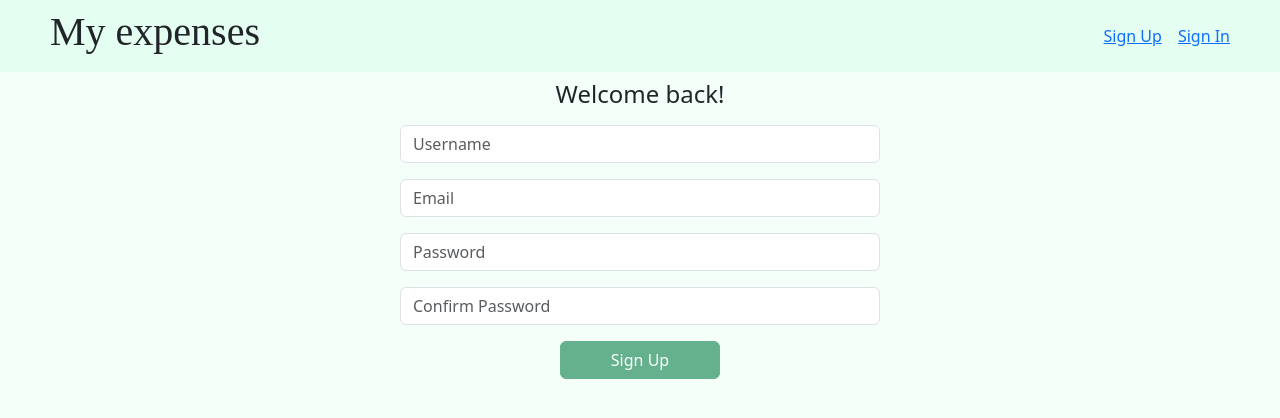
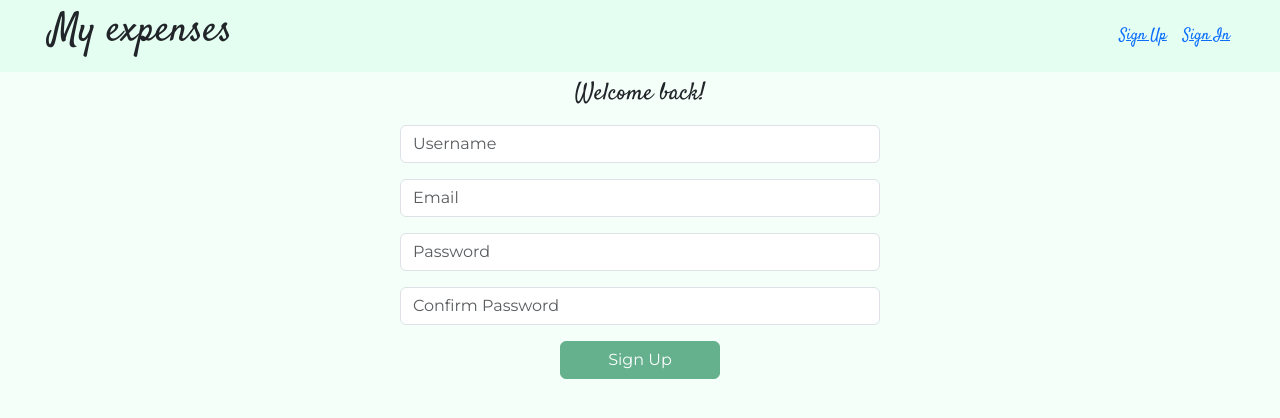
Before and after one commit to kand7dev/expenses_front, a React (Create React App) app: page /signup in a window 1280 px wide. Shown: the top 418 px of the page. Built offline with nearby package versions, Linux system fonts and the light colour scheme.

Commit message:
add Satisfy and Montserrat fonts accordingly

```diff
--- a/public/index.html
+++ b/public/index.html
@@ -24,9 +24,22 @@
       work correctly both with client-side routing and a non-root public URL.
       Learn how to configure a non-root public URL by running `npm run build`.
     -->
+    <!-- Fonts -->
+    <link rel="preconnect" href="https://fonts.googleapis.com" />
+    <link rel="preconnect" href="https://fonts.gstatic.com" crossorigin />
+    <link
+      href="https://fonts.googleapis.com/css2?family=Inter:wght@100..900&family=Satisfy&display=swap"
+      rel="stylesheet"
+    />
+    <link rel="preconnect" href="https://fonts.googleapis.com" />
+    <link rel="preconnect" href="https://fonts.gstatic.com" crossorigin />
+    <link
+      href="https://fonts.googleapis.com/css2?family=Inter:wght@100..900&family=Montserrat:ital,wght@0,100..900;1,100..900&family=Satisfy&display=swap"
+      rel="stylesheet"
+    />
     <title>Expenses Application</title>
   </head>
-  <body style="background-color: #F5FFFA;">
+  <body style="background-color: #f5fffa">
     <noscript>You need to enable JavaScript to run this app.</noscript>
     <div id="root"></div>
     <!--
--- a/src/components/HomePage.js
+++ b/src/components/HomePage.js
@@ -3,7 +3,7 @@ import ExpenseForm from "./ExpenseForm";
 import { ToastContainer } from "react-toastify";
 
 const HomePage = () => (
-    <div style={{ width: "60%", margin: "auto" }}>
+    <div style={{ width: "60%", margin: "auto", fontFamily: "Montserrat" }}>
         <ToastContainer />
         <h3>New Expense</h3>
         <ExpenseForm />
--- a/src/components/NavBar.js
+++ b/src/components/NavBar.js
@@ -8,16 +8,16 @@ const Navbar = () => {
     const dispatch = useDispatch();
 
     return <Nav className="navbar" style={{ backgroundColor: "#e4fff2" }}>
-        <h1 style={{ fontFamily: "Brush Script MT, cursive", marginLeft: "50px" }}>My expenses</h1>
+        <h1 style={{ fontFamily: "Satisfy", marginLeft: "50px" }}>My expenses</h1>
         {
             isLoggedIn
                 ?
-                <div style={{ display: "flex", alignItems: "center" }}>
+                <div style={{ display: "flex", alignItems: "center", fontFamily: "Satisfy" }}>
                     <NavLink style={{ marginLeft: "1rem" }} variant="link" to="/">Home</NavLink>
                     <NavLink style={{ marginLeft: "1rem" }} variant="link" to="/statistics">Statistics</NavLink>
                     <Button variant="link" href="/signin" onClick={() => dispatch(logout())}>Logout</Button>
                 </div>
-                : <div style={{ display: "flex", marginRight: "50px" }}>
+                : <div style={{ display: "flex", marginRight: "50px", fontFamily: "Satisfy" }}>
                     <NavLink to="/signup">Sign Up</NavLink>
                     <NavLink to="/signin" style={{ marginLeft: "1rem" }}>Sign In</NavLink>
                 </div>
--- a/src/components/SignInPage.js
+++ b/src/components/SignInPage.js
@@ -12,13 +12,13 @@ const SignInPage = () => {
     const dispatch = useDispatch();
 
     return (
-        <div style={{ width: "30rem", margin: "auto", paddingTop: "8px" }}>
+        <div style={{ width: "30rem", margin: "auto", paddingTop: "8px", fontFamily: "Montserrat" }}>
             <ToastContainer />
             <Form onSubmit={event => {
                 event.preventDefault();
                 SignIn(dispatch, { username, password })
             }}>
-                <h4 style={{ textAlign: "center" }}>Welcome back!</h4>
+                <h4 style={{ textAlign: "center", fontFamily: "Satisfy" }}>Welcome back!</h4>
                 <InputGroup className="mb-3" style={{ marginTop: "1rem" }}>
                     <FormControl placeholder="Username" onChange={event => setUsername(event.target.value)}></FormControl>
                 </InputGroup>
--- a/src/components/SignUpPage.js
+++ b/src/components/SignUpPage.js
@@ -13,13 +13,13 @@ const SignUpPage = () => {
     const [confirmPassword, setConfirmPassword] = useState("");
     const dispatch = useDispatch();
 
-    return (<div style={{ width: "30rem", margin: "auto", paddingTop: "8px" }}>
+    return (<div style={{ width: "30rem", margin: "auto", paddingTop: "8px", fontFamily: "Montserrat" }}>
         <ToastContainer />
         <Form onSubmit={event => {
             event.preventDefault();
             SignUp(dispatch, { username, email, password })
         }}>
-            <h4 style={{ textAlign: "center" }}>Welcome back!</h4>
+            <h4 style={{ textAlign: "center", fontFamily: "Satisfy" }}>Welcome back!</h4>
             <InputGroup className="mb-3" style={{ marginTop: "1rem" }}>
                 <FormControl placeholder="Username" onChange={event => setUsername(event.target.value)}></FormControl>
             </InputGroup>
--- a/src/components/StatisticsPage.js
+++ b/src/components/StatisticsPage.js
@@ -42,8 +42,8 @@ const StatisticsPage = () => {
             ]
         }]
     };
-    return <div hidden={!expenseAmountPerCategory || !expenseAmountPerCategory.length} style={{ maxWidth: "35rem", maxHeight: "35rem", margin: "auto", textAlign: "center" }}>
-        <h4 style={{ marginTop: "10px" }}>Expenses per Caregory</h4>
+    return <div hidden={!expenseAmountPerCategory || !expenseAmountPerCategory.length} style={{ maxWidth: "35rem", maxHeight: "35rem", margin: "auto", textAlign: "center" }} >
+        <h4 style={{ marginTop: "10px", fontFamily: "Satisfy" }}>Expenses per Caregory</h4>
         <Doughnut data={data} />
     </div >
 };
--- a/src/index.js
+++ b/src/index.js
@@ -9,9 +9,11 @@ import "bootstrap/dist/css/bootstrap.min.css";
 import "react-toastify/ReactToastify.css";
 import { GoogleOAuthProvider } from "@react-oauth/google";
 
+
 const container = document.getElementById("root");
 const root = createRoot(container);
 root.render(
+
   <GoogleOAuthProvider clientId={process.env.REACT_APP_CLIENT_ID}>
     <React.StrictMode>
       <Provider store={store}>
```
